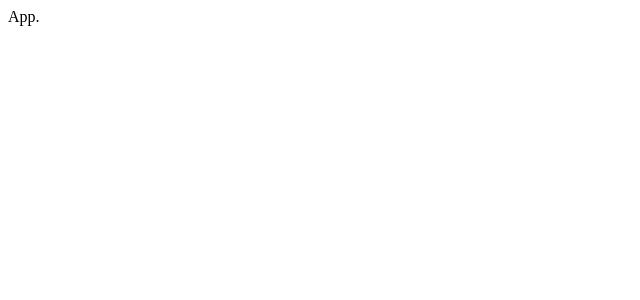
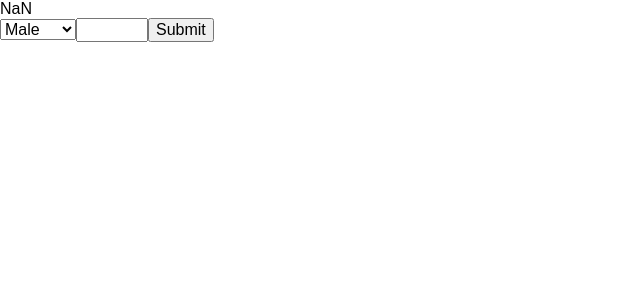
Before and after one commit to dhkaneda/mori.io, a React app: page / in a window 1280 px wide. Shown: the top 300 px of the page, without its empty margins (0-640 px from the left). Built offline with nearby package versions, Linux system fonts and the light colour scheme; the HTML template or start-up script is replaced by a standard one.

Commit message:
Add countdown components, refactored to use Hooks

```diff
--- /dev/null
+++ b/client/src/components/countdown/countdown.jsx
@@ -0,0 +1,12 @@
+import React from 'react';
+import DeathdayInput from './deathdayInput';
+import CountdownDigits from './countdownDigits';
+
+const Countdown = () => (
+  <div>
+    <CountdownDigits />
+    <DeathdayInput />
+  </div>
+);
+
+export default Countdown;
--- /dev/null
+++ b/client/src/components/countdown/countdownDigits.jsx
@@ -0,0 +1,31 @@
+import React, { useState, useEffect } from 'react';
+
+const CountdownDigits = () => {
+  const [deathday, setDeathday] = useState('');
+  const [secondsLeft, setSecondsLeft] = useState('loading');
+
+  const findSeconds = () => {
+    const now = new Date();
+    return (Math.floor((deathday - now.getTime()) / 1000));
+  };
+
+  // continually checks for updated deathday in case input is changed
+  useEffect(() => {
+    setDeathday(Date.parse(localStorage.getItem('deathday')));
+  });
+
+  // starts countdown automatically
+  useEffect(() => {
+    setTimeout(() => {
+      setSecondsLeft(findSeconds());
+    }, 1000);
+  });
+
+  return (
+    <div>
+      {secondsLeft}
+    </div>
+  );
+};
+
+export default CountdownDigits;
--- /dev/null
+++ b/client/src/components/countdown/deathdayInput.jsx
@@ -0,0 +1,38 @@
+// the job of this component is to take in a future date and to determine the seconds remaining,
+// then pass that information to deathdayView to render.
+import React, { useState } from 'react';
+import determineDeathday from './helpers/lifeExpectancy';
+
+const DeathdayInput = () => {
+  const [sex, setSex] = useState('male');
+  const [age, setAge] = useState(0);
+
+  const handleSubmit = (event) => {
+    event.preventDefault();
+    localStorage.setItem('deathday', determineDeathday(sex, age));
+  };
+
+  const handleChange = ({ target }) => {
+    if (target.name === 'age') {
+      target.value = parseInt(target.value, 10);
+      setAge(target.value);
+    } else if (target.name === 'sex') {
+      setSex(target.value);
+    }
+  };
+
+  return (
+    <div>
+      <form onSubmit={handleSubmit}>
+        <select name="sex" id="sex" value={sex} onChange={handleChange}>
+          <option value="male">Male</option>
+          <option value="female">Female</option>
+        </select>
+        <input type="number" name="age" min="18" max="100" onChange={handleChange} />
+        <input type="submit" value="Submit" />
+      </form>
+    </div>
+  );
+};
+
+export default DeathdayInput;
--- /dev/null
+++ b/client/src/components/countdown/helpers/lifeExpectancy.js
@@ -0,0 +1,13 @@
+const usStats = {
+  name: 'United States',
+  average: 79,
+  male: 76,
+  female: 81,
+};
+
+const determineDeathday = (sex, age) => {
+  return new Date(new Date().getTime()
+  + 24 * 60 * 60 * 1000 * 365 * (usStats[sex] - age));
+};
+
+export default determineDeathday;
--- a/client/src/index.jsx
+++ b/client/src/index.jsx
@@ -1,9 +1,13 @@
 import React from 'react';
 import ReactDOM from 'react-dom';
+import './styles/normalize.css';
+import Countdown from './components/countdown/countdown';
 
 const App = () => {
   return (
-    <div>App.</div>
+    <div>
+      <Countdown />
+    </div>
   );
 };
 
```
